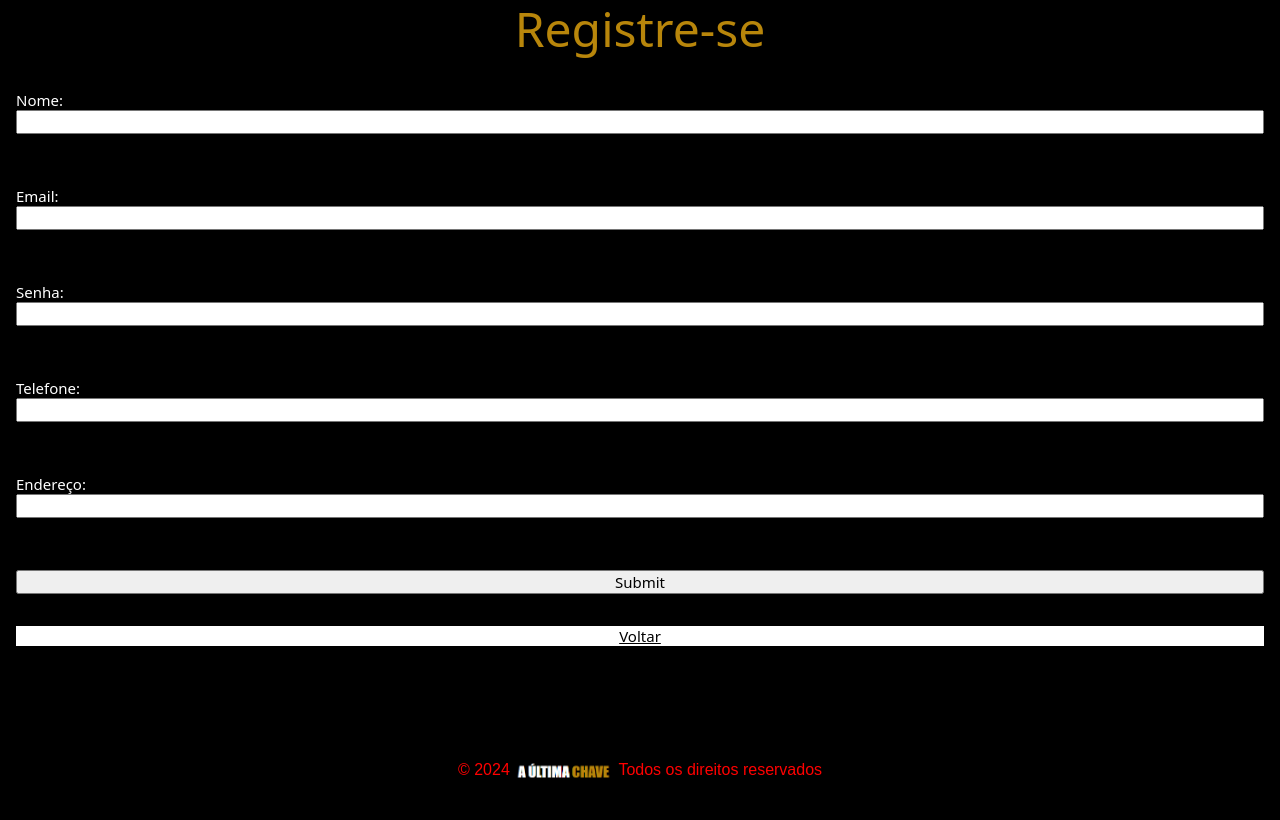
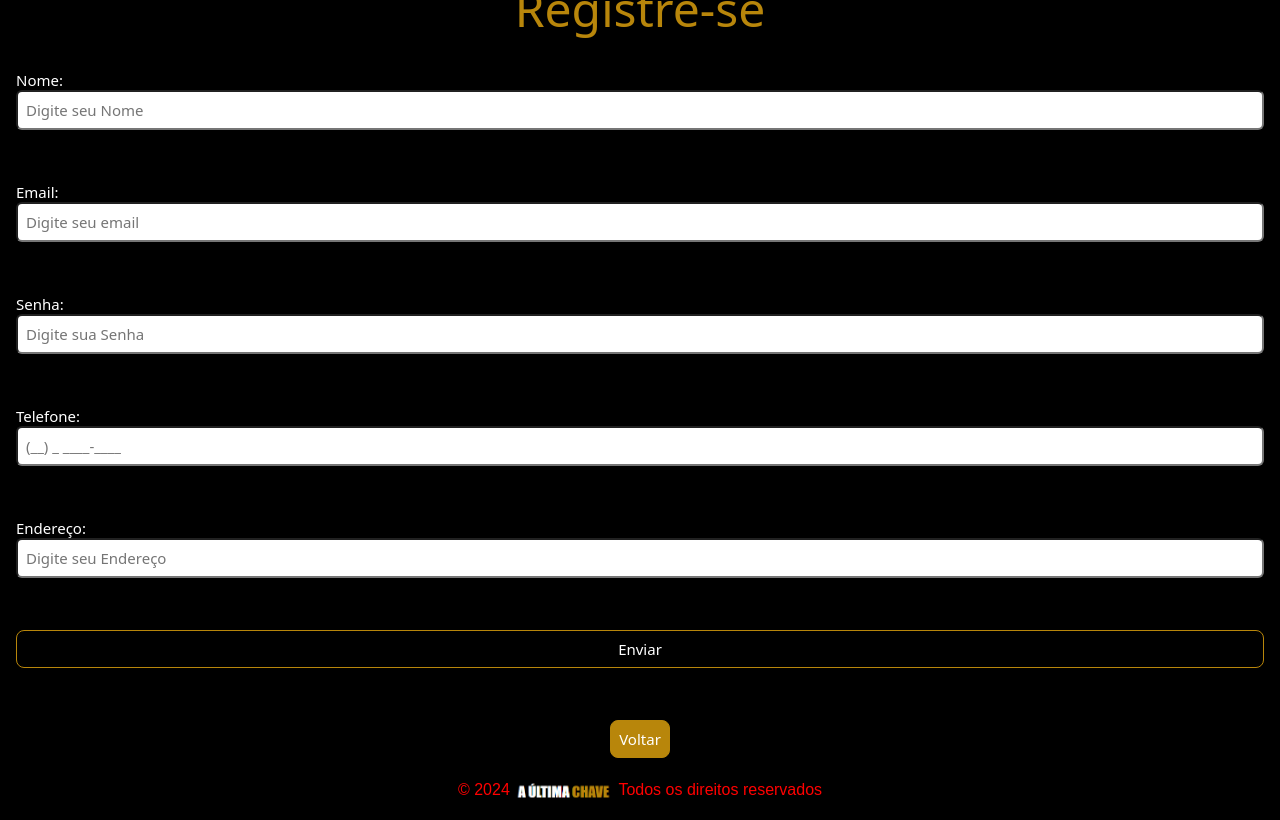
Before and after one commit to Koda012/TechAcademy-3, a PHP site: page /registro in a window 1280 px wide. Before the commit the page ends 778 px from the top, so only its background shows below. Run offline with PHP 8.4, Linux system fonts and the light colour scheme.

Commit message:
estilização as pag login + registro

```diff
--- a/paginas/registro.php
+++ b/paginas/registro.php
@@ -1,8 +1,7 @@
 <?php
 
 
-        if (isset($_POST['submit']))
-        {
+if (isset($_POST['submit'])) {
   //print_r($_POST['name']);
   //print_r($_POST['email']);
   //print_r($_POST['password']);
@@ -24,6 +23,7 @@ header("Location: ../paginas/login.php");
 }
 ?>
 <!DOCTYPE html>
+
 <head>
   <meta charset="UTF-8">
   <meta http-equiv="X-UA-Compatible" content="IE=chrome">
@@ -36,25 +36,34 @@ header("Location: ../paginas/login.php");
       display: flex;
       align-items: center;
       flex-direction: column;
-    font-family:fantasy;
-    padding-right: 1rem ; padding-left: 1rem;
+      font-family: fantasy;
+      padding-right: 1rem;
+      padding-left: 1rem;
       justify-content: center;
       background-color: black;
-    label{ color: white;}
+
+      label {
+        color: white;
       }
+    }
+
     h3 {
-    color:#B8860B;
+      color: #B8860B;
       font-size: 3rem;
       margin-bottom: 2rem;
       text-align: center;
       line-height: 1.2;
     }
+
     input {
-    margin-bottom: 2rem;
+      margin-bottom: 6px;
       align-items: center;
       width: 100%;
       display: block;
+      padding: 8px;
+      border-radius: 6px;
     }
+
     textarea {
       width: 100%;
       max-width: 400px;
@@ -63,16 +72,19 @@ header("Location: ../paginas/login.php");
       box-sizing: border-box;
       display: block;
     }
+
     p {
       color: red;
     }
+
     .error-message {
       font-size: 1rem;
       margin-bottom: 1rem;
       text-align: center;
     }
+
     a {
-    background-color:white;
+      background-color: white;
       align-items: center;
       width: 100%;
       display: block;
@@ -80,33 +92,76 @@ header("Location: ../paginas/login.php");
       color: black;
     }
 
+
+    .div-btn-voltar{
+      display: flex;
+      justify-content: center;
+      align-items: center;
+
+    }
+    .btn-voltar {
+      background-color: #B8860B;
+      padding: 8px;
+      border-radius: 8px;
+      border: 1px solid #B8860B;
+      cursor: pointer;
+      margin: 20px;
+    }
+
+    .btn-voltar a {
+      text-decoration: none;
+      background-color: transparent;
+      color: white;
+    }
+    .btn-voltar:hover{
+      background-color: transparent;
+      color: white;
+      cursor: pointer;
+    }
+
+    .input-enviar{
+      background-color: transparent;
+      padding: 8px;
+      border-radius: 8px;
+      border: 1px solid #B8860B;
+      cursor: pointer;
+      color: white;
+    }
+    .input-enviar:hover{
+      background-color: #B8860B;
+      color: black;
+      cursor: pointer;
+    }
   </style>
 </head>
+
 <body>
   <div class="formulario">
     <form action="registro.php" method="POST">
       <n="registro.php" method="POST">
         <h3 class="h3-rg">Registre-se</h3>
         <label for="name">Nome:</label><br>
-            <input type="text" id="name" name="name" required><br>
+        <input type="text" id="name" name="name" placeholder="Digite seu Nome" required><br>
 
         <label for="email">Email:</label><br>
-            <input type="email" id="email" name="email" required><br>
+        <input type="email" id="email" name="email" placeholder="Digite seu email" required><br>
 
         <label for="password">Senha:</label><br>
-            <input type="password" id="password" name="password" required><br>
+        <input type="password" id="password" name="password" placeholder="Digite sua Senha" required><br>
 
         <label for="phone">Telefone:</label><br>
-            <input type="tel" id="phone" name="phone" required><br>
+        <input type="tel" id="phone" name="phone" placeholder="(__) _ ____-____" required><br>
 
         <label for="address">Endereço:</label><br>
-            <input type="text" id="address" name="address" required><br>
+        <input type="text" id="address" name="address" placeholder="Digite seu Endereço" required><br>
         <?php if (isset($_GET['error']) && $_GET['error'] == 1): ?>
           <p class="error-message">usuario já existente.<br> Tente novamente.</p>
         <?php endif; ?>
-            <input type="submit" name='submit'>
-            <a class='voltar' href="../home" ></i>Voltar</a>
+        <input class="input-enviar" type="submit" name='submit' value="Enviar">
     </form>
+    <div class="div-btn-voltar">
+      <button class="btn-voltar"><a class='voltar' href="../home">Voltar</a></button>
+    </div>
   </div>
   </main>
 </body>
```
Also changed, not shown: paginas/login.php (+60 -8 lines). Lines whose indentation alone changed are shown as unchanged.
